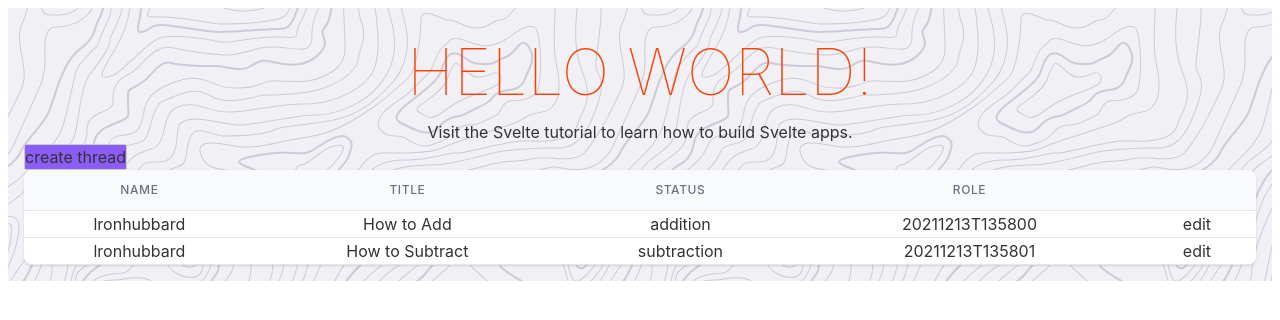
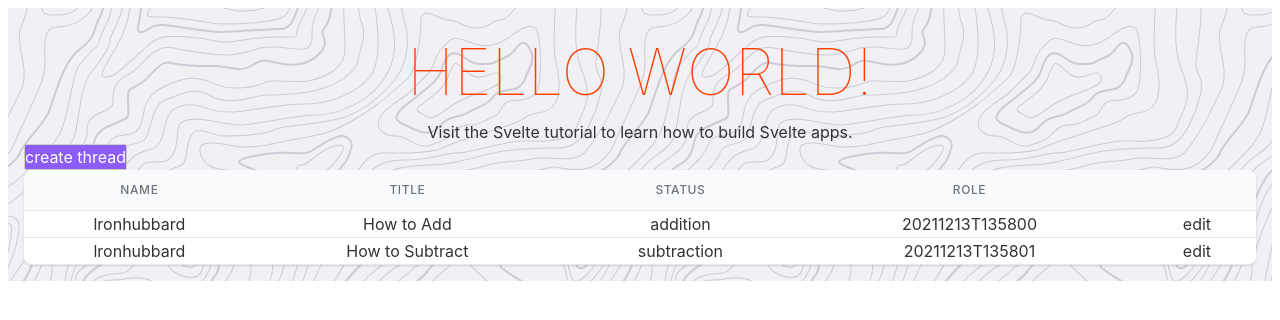
Before and after one commit to halp106/math-halp, a Svelte app: page / in a window 1280 px wide. Shown: the top 320 px of the page. Built offline with nearby package versions, Linux system fonts and the light colour scheme.

Commit message:
edit button comment

```diff
--- a/public/index.css
+++ b/public/index.css
@@ -407,6 +407,9 @@ Ensure the default browser behavior of the `hidden` attribute.
 .min-w-full {
   min-width: 100%;
 }
+.flex-auto {
+  flex: 1 1 auto;
+}
 .flex-col {
   flex-direction: column;
 }
@@ -478,6 +481,10 @@ Ensure the default browser behavior of the `hidden` attribute.
 .tracking-wider {
   letter-spacing: 0.05em;
 }
+.text-white {
+  --tw-text-opacity: 1;
+  color: rgb(255 255 255 / var(--tw-text-opacity));
+}
 .text-gray-500 {
   --tw-text-opacity: 1;
   color: rgb(107 114 128 / var(--tw-text-opacity));
--- a/src/Comment.svelte
+++ b/src/Comment.svelte
@@ -1,5 +1,6 @@
 <script>
     export let commentContent;
+    export let isEditable;
 </script>
 
 <div id="parent" style="display:flex; display:block; height:100%; border:solid 1px gold; background-color:GhostWhite">
@@ -16,4 +17,7 @@
             {commentContent.content}
         </p>
     </div>
+    <button style="display:flex; justify-content:end; color:white; background-color: DeepSkyBlue">
+        Edit
+    </button>
 </div>
```
